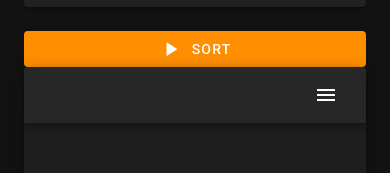
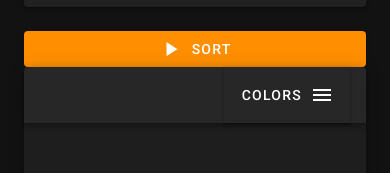
Before and after one commit to jonnytullis/sorting-visualizer-nuxt, a Nuxt app: page / in a window 390 px wide. Shown: the part 303-476 px from the top of the page. Built offline with nearby package versions, Linux system fonts and the light colour scheme.

Commit message:
Changed color key button to be more mobile friendly

```diff
--- a/components/SortingVisualizer.vue
+++ b/components/SortingVisualizer.vue
@@ -94,8 +94,9 @@
         <v-toolbar-items>
           <v-dialog max-width="200">
             <template #activator="{ on }">
-              <v-btn icon v-on="on">
-                <v-icon>mdi-menu</v-icon>
+              <v-btn v-on="on">
+                Colors
+                <v-icon class="ms-2">mdi-menu</v-icon>
               </v-btn>
             </template>
             <v-card>
```
